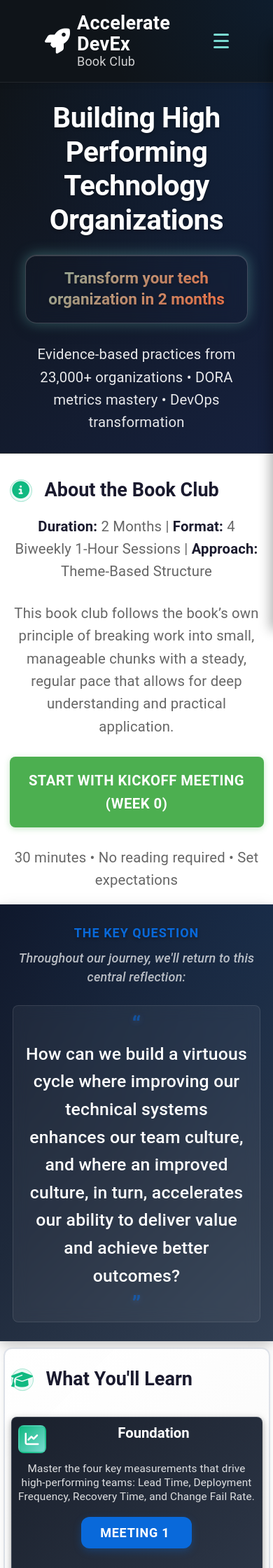
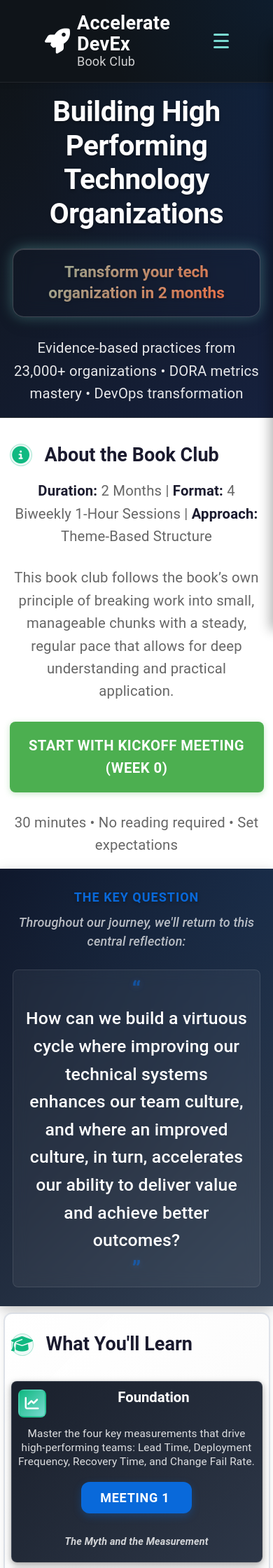
Before and after one commit to mhenke/accelerate-devex-book-club-notebooklm, a Jekyll site: the page built from docs/index.md, in a window 390 px wide. Shown: the top 2240 px of the page at 70% size. Built offline with Jekyll 4.4.1, drawn with Linux system fonts in a browser that asks for light colours; some web fonts are replaced.

Commit message:
Reduce hero banner spacing on mobile
Co-authored-by: mhenke <119844+mhenke@users.noreply.github.com>

```diff
--- a/docs/_sass/components/_hero.scss
+++ b/docs/_sass/components/_hero.scss
@@ -47,8 +47,9 @@
   }
 
   @include mobile-only {
-    padding: var(--space-lg) var(--space-md);
+    padding: var(--space-md) var(--space-sm); // 16px 8px (reduced from 24px 16px)
     border-radius: 0;
+    min-height: 20vh; // Reduce minimum height on mobile
 
     h1 {
       font-size: clamp(
@@ -69,6 +70,10 @@
   padding: 0 var(--space-md);
   z-index: 2;
   position: relative;
+
+  @include mobile-only {
+    padding: 0 var(--space-sm); // 8px on mobile
+  }
 }
 
 // Nested hero elements that appear inside .hero-banner
```
